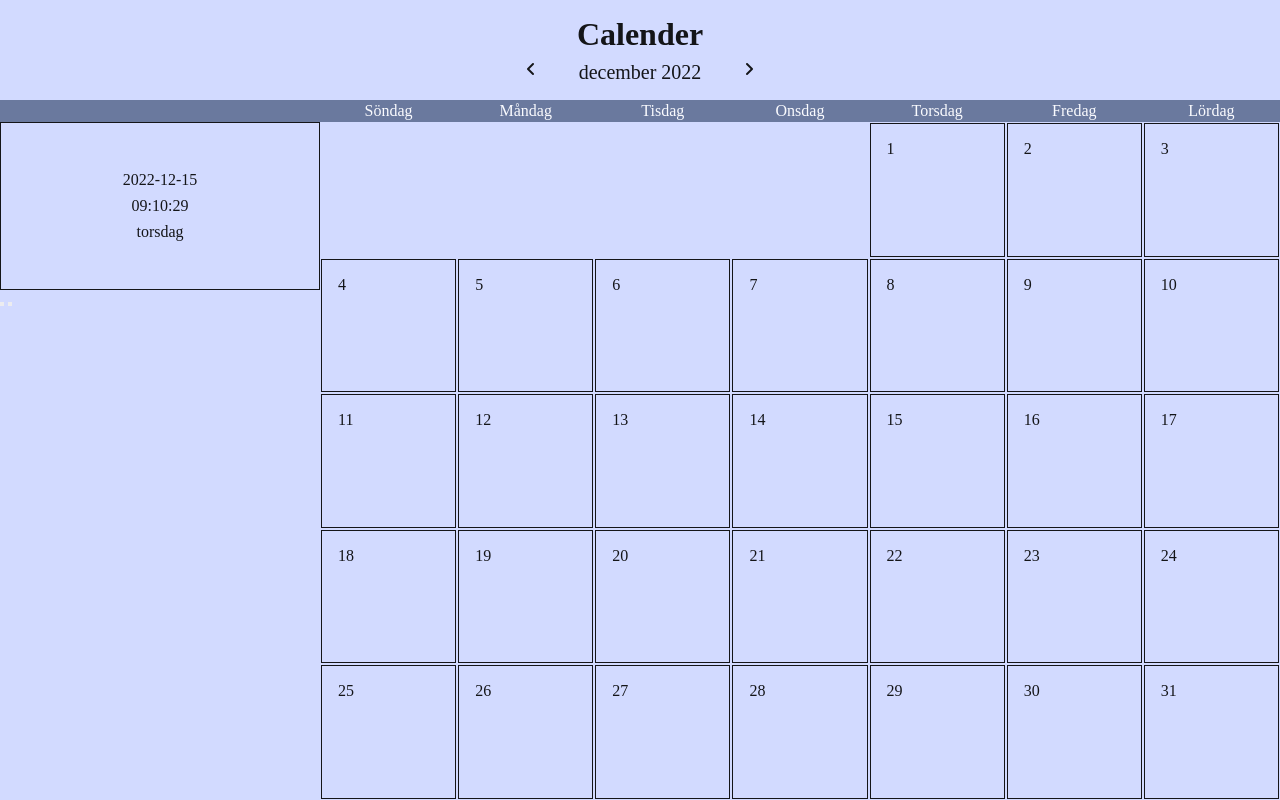
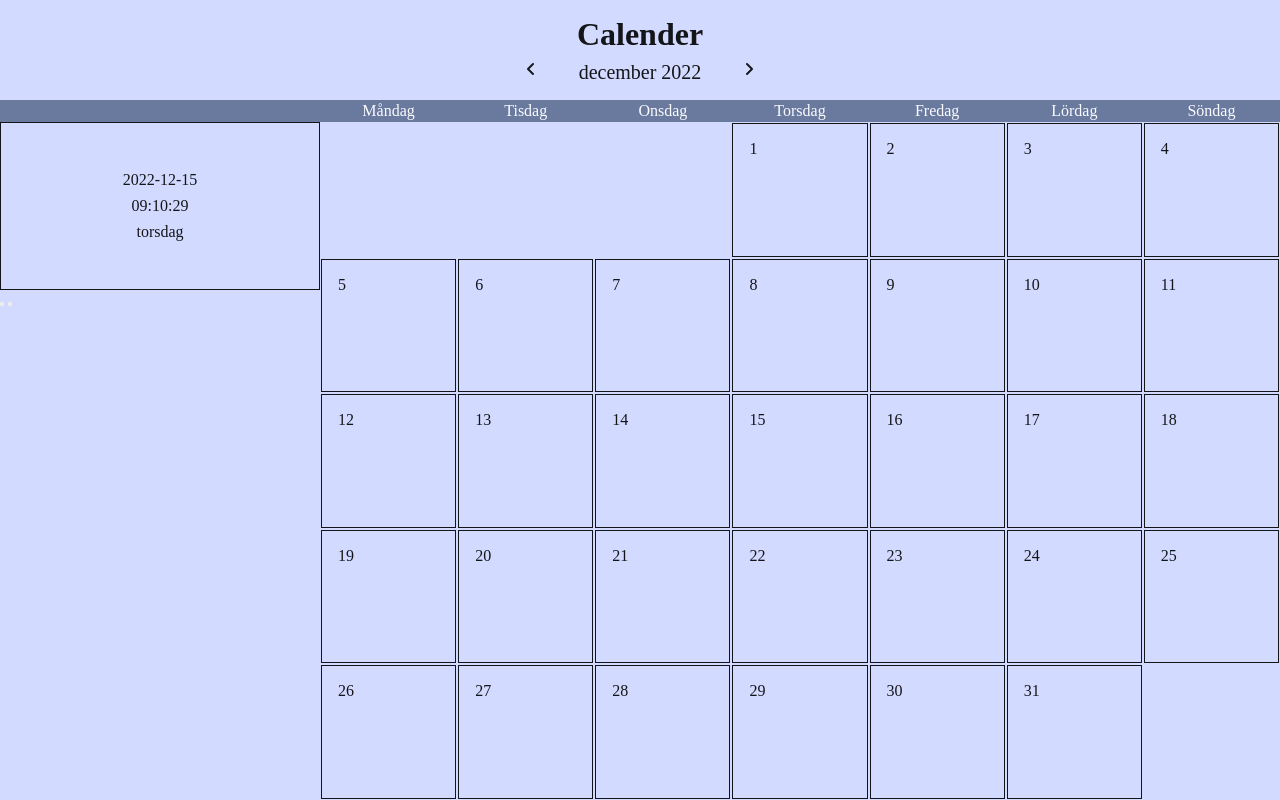
Before and after one commit to mergimshalaa/kalenderverktyg-med-javascript-mergim-lucas-parham, a website: page public/index.html in a window 1280 px wide. Drawn offline with Linux system fonts and the light colour scheme.

Commit message:
mini changes

```diff
--- a/public/JavaScript/displayCalendar.js
+++ b/public/JavaScript/displayCalendar.js
@@ -3,7 +3,7 @@ let currentMonth = 0;
 function displayCalendar() {
     const calendarDisplay = document.querySelector(".calendarDisplay");
     const monthDisplay = document.querySelector(".monthDisplay");
-    const weekArray = ["söndag", "måndag", "tisdag", "Onsdag", "torsdag", "fredag", "lördag"];
+    const weekArray = ["måndag", "tisdag", "Onsdag", "torsdag", "fredag", "lördag", "söndag"];
 
     const date = new Date();
 
--- a/public/index.html
+++ b/public/index.html
@@ -29,13 +29,13 @@
   <div class="weekdiv">
     <div class="filler"></div>
     <div class="week">
-      <div class="weekDays">Söndag</div>
       <div class="weekDays">Måndag</div>
       <div class="weekDays">Tisdag</div>
       <div class="weekDays">Onsdag</div>
       <div class="weekDays">Torsdag</div>
       <div class="weekDays">Fredag</div>
       <div class="weekDays">Lördag</div>
+      <div class="weekDays">Söndag</div>
     </div>
   </div>
 
```
Also changed, not shown: 1 other file.
